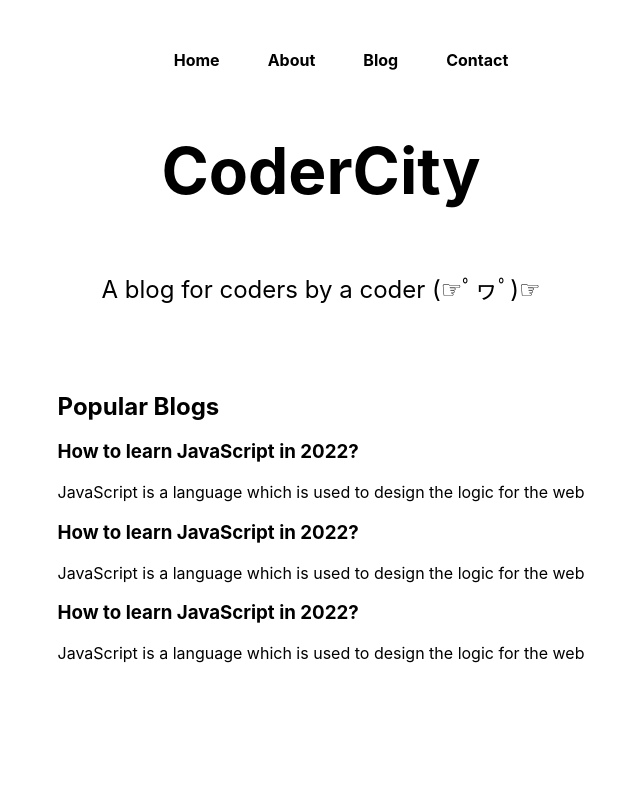
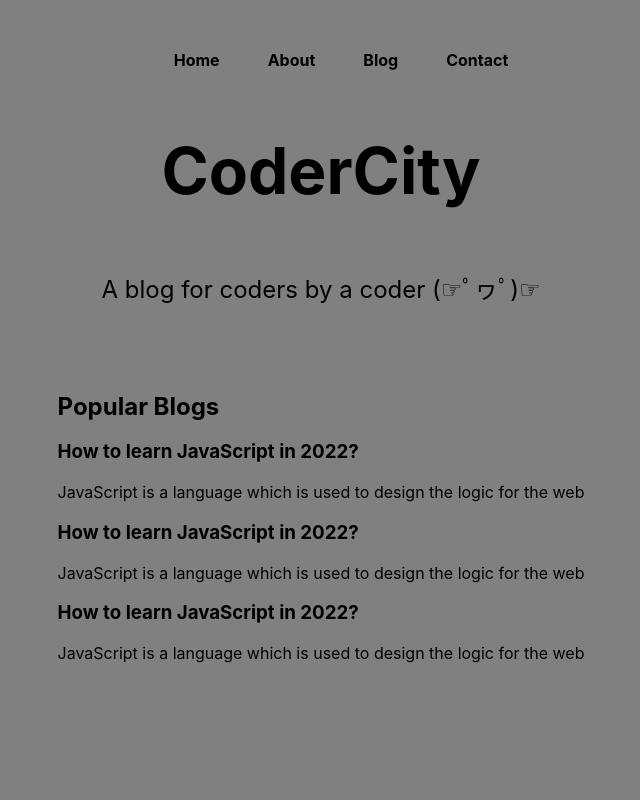
Before and after one commit to ahmedisshere/codercity, a Next.js app: page / in a window 1280 px wide. Shown: the top 800 px of the page, without its empty margins (319-959 px from the left). Built offline with nearby package versions, Linux system fonts and the light colour scheme.

Commit message:
global css

```diff
--- a/pages/_app.js
+++ b/pages/_app.js
@@ -1,6 +1,8 @@
 import '../styles/globals.css'
+import '../styles/style.css'
 
 function MyApp({ Component, pageProps }) {
+  console.log("this is _app.js");
   return <Component {...pageProps} />
 }
 
--- /dev/null
+++ b/styles/style.css
@@ -0,0 +1,3 @@
+body{
+    background-color: gray;
+}
```
